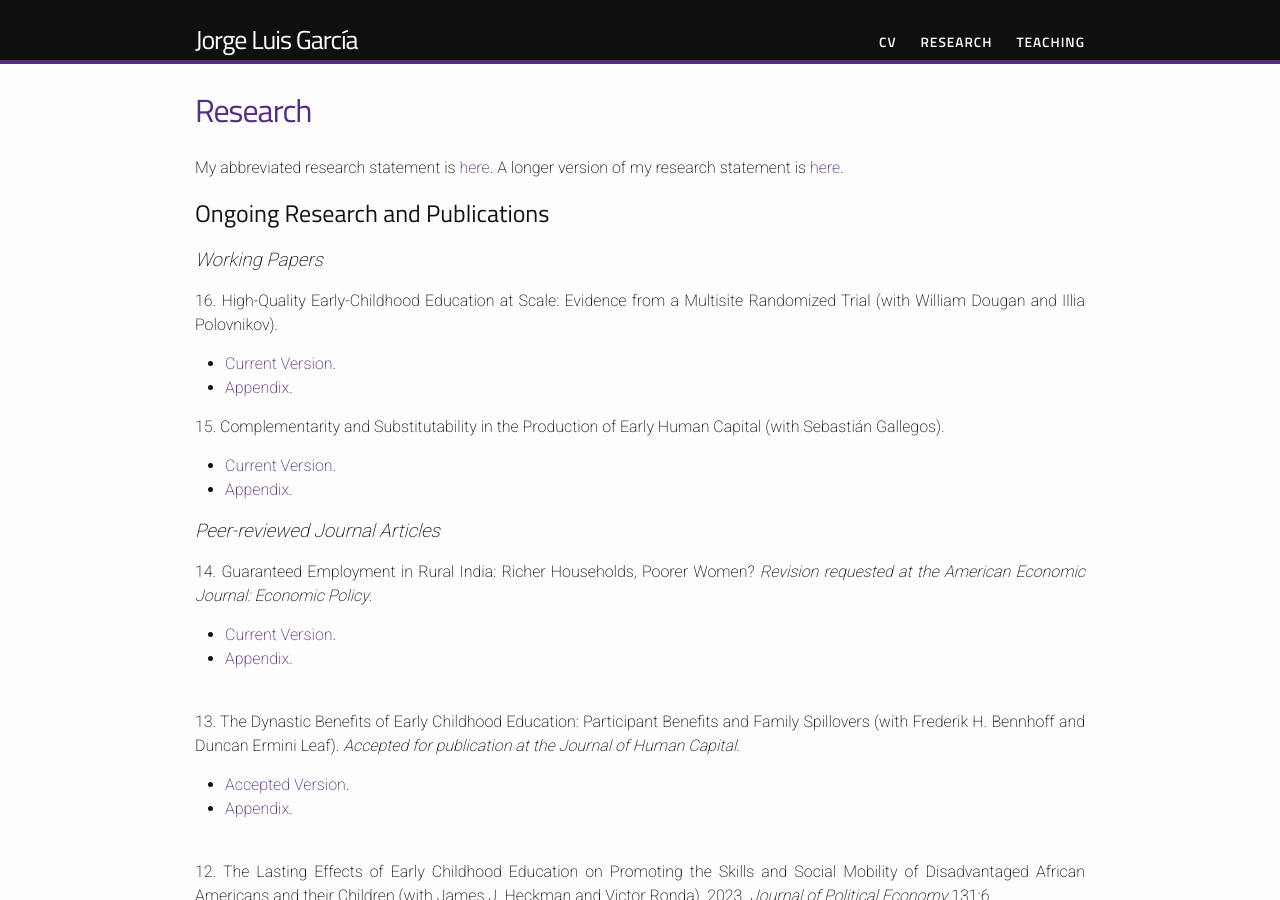
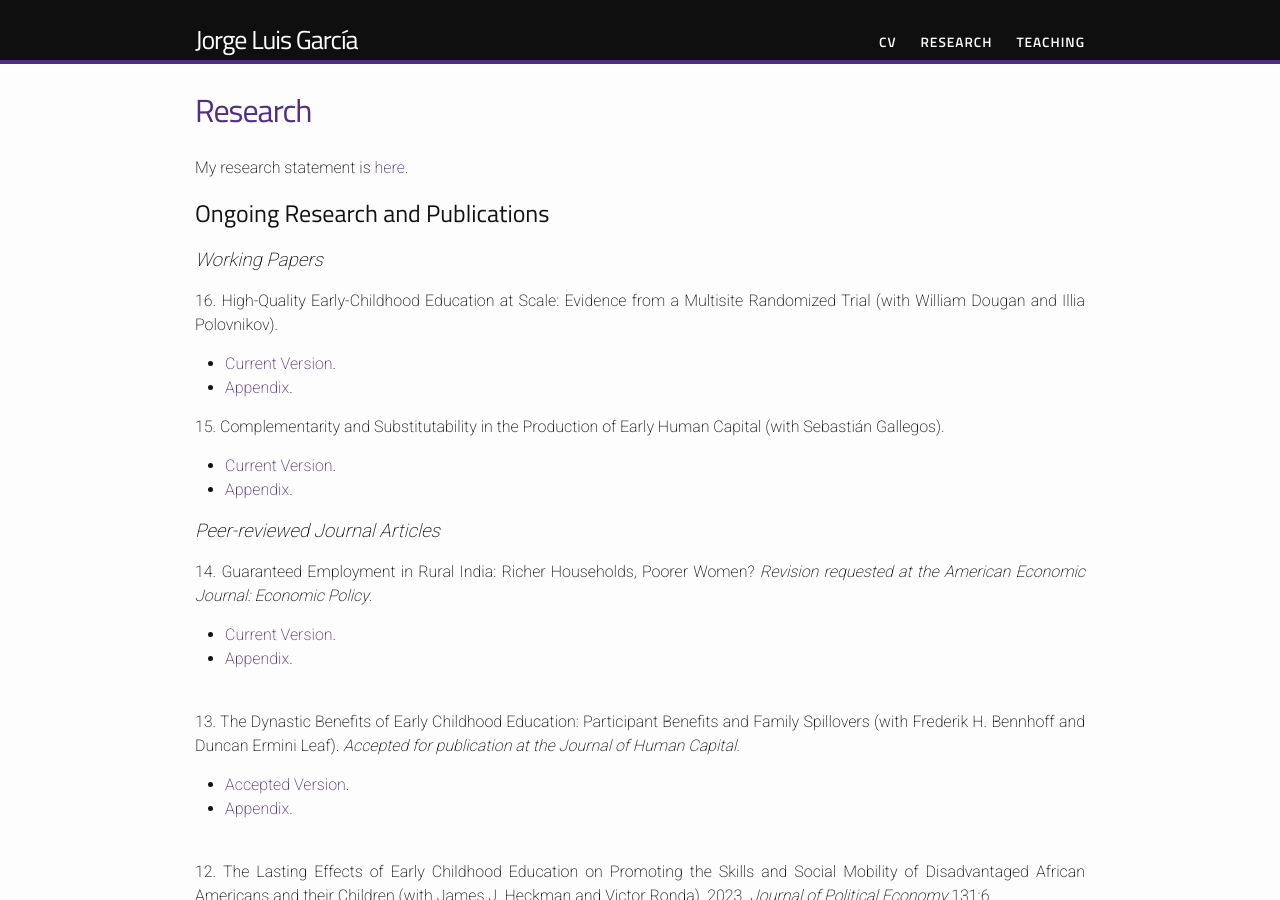
Before and after one commit to jorgelgarcia/jorgelgarcia.github.io, a Jekyll site: the page built from research.md, in a window 1280 px wide and 900 px high. Built offline with Jekyll 4.4.1, drawn with Linux system fonts in a browser that asks for light colours; nearby versions of some CDN libraries; some web fonts are replaced.

Commit message:
quick changes

```diff
--- a/index.html
+++ b/index.html
@@ -17,7 +17,7 @@
 </p>
 <br>
 <p align="justify">
-My CV is <a href="https://jorgelgarcia.github.io/cv/">here</a>. My abbreviated research statement is <a href="https://www.dropbox.com/s/j2zh6xceq8myhmd/garcia_abbreviatedresearchstatement.pdf?dl=0">here</a>. A longer version of my research statement is <a href="https://www.dropbox.com/s/y5t4vmygyujbtpd/garcia_researchstatement.pdf?dl=0">here</a>.
+My CV is <a href="https://jorgelgarcia.github.io/cv/">here</a>. My research statement is <a href="https://www.dropbox.com/s/j2zh6xceq8myhmd/garcia_abbreviatedresearchstatement.pdf?dl=0">here</a>.
 <br>
 <br>
 I am an applied micro-economist working at the intersection of labor and development economics. My research investigates early childhood education, fertility, and labor force participation. I study how the market and policy environments of these decisions determine poverty and socio-economic inequality. In one of my most recent projects, I am a principal investigator in a randomized trial of guaranteed basic income targeted to poor individuals living in rural and semi-rural areas of South Carolina.
--- a/research.md
+++ b/research.md
@@ -4,7 +4,7 @@ title: Research
 permalink: /research/
 ---
 <style>body {text-align: justify}</style>
-My abbreviated research statement is <a href="https://www.dropbox.com/s/j2zh6xceq8myhmd/garcia_abbreviatedresearchstatement.pdf?dl=0">here</a>. A longer version of my research statement is <a href="https://www.dropbox.com/s/y5t4vmygyujbtpd/garcia_researchstatement.pdf?dl=0">here</a>.
+My research statement is <a href="https://www.dropbox.com/s/j2zh6xceq8myhmd/garcia_abbreviatedresearchstatement.pdf?dl=0">here</a>.
 <br/>
 
 ## Ongoing Research and Publications
```
